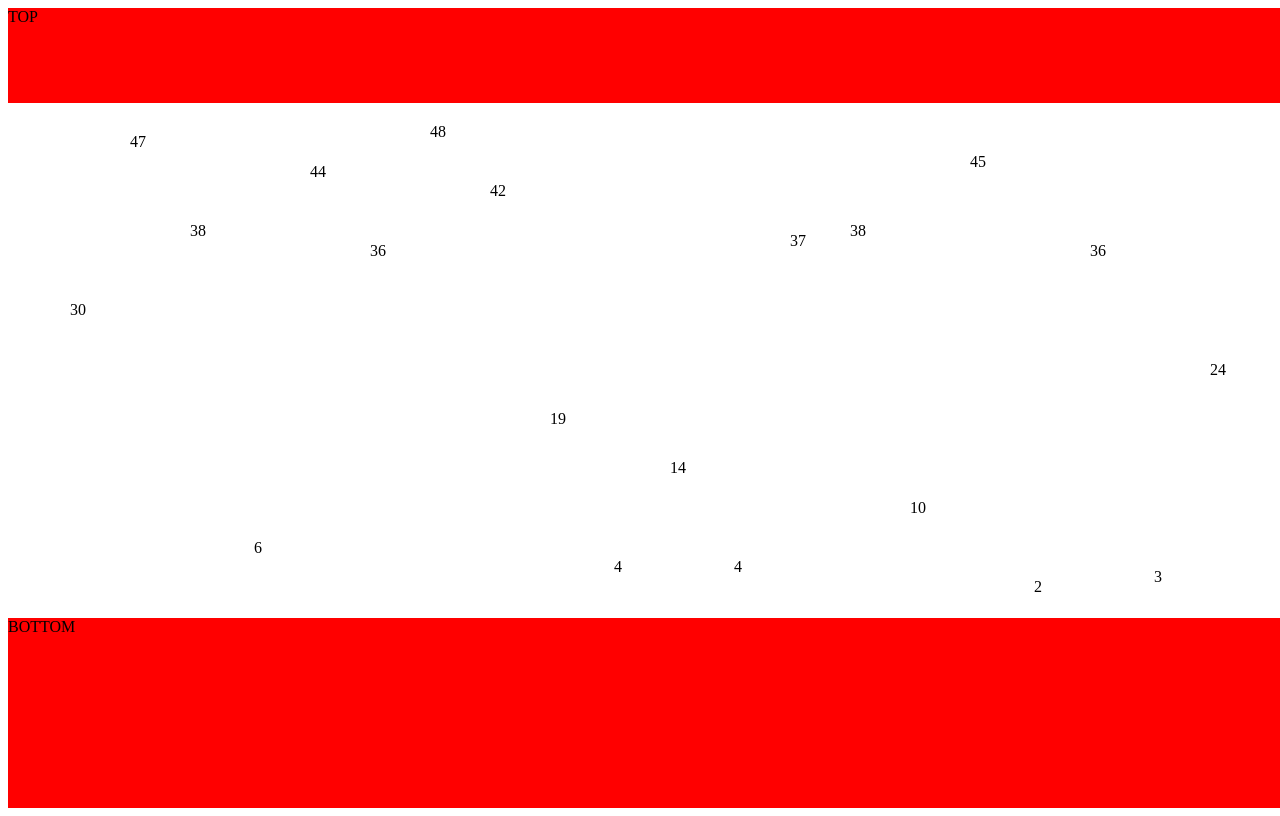
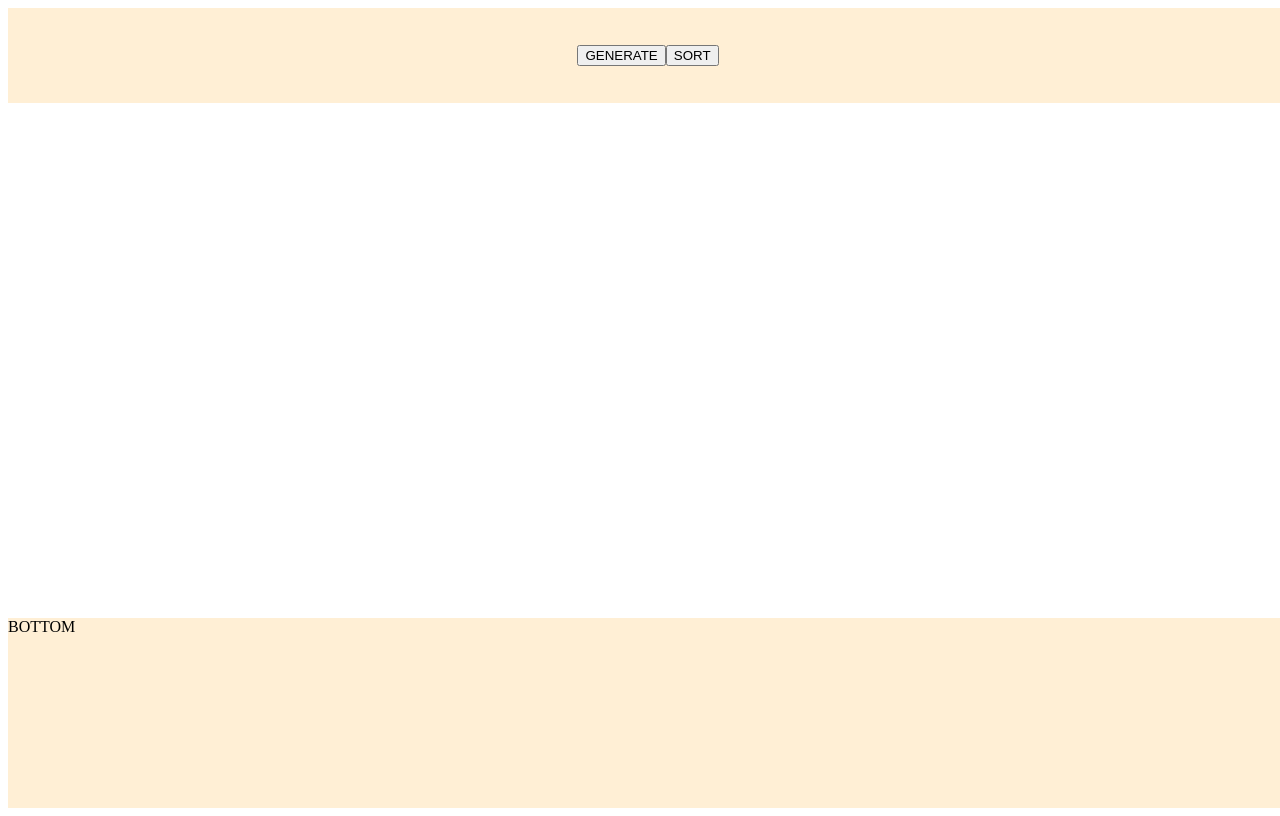
Before and after one commit to h3l1o5/sorting-visualizer, a React (Create React App) app: page / in a window 1280 px wide. Built offline with nearby package versions, Linux system fonts and the light colour scheme; the HTML template or start-up script is replaced by a standard one.

Commit message:
bubble-sort works

```diff
--- a/src/App.tsx
+++ b/src/App.tsx
@@ -1,58 +1,107 @@
-import React, { useEffect, useState } from "react";
+import React, { useState, useRef } from "react";
 import "./App.css";
 import _ from "lodash";
+import bubbleSort from "./sorting-algos/bubble-sort";
 
 const App: React.FC = () => {
+  const sortingIntervalId = useRef<any>(null);
   const [state, setState] = useState({
-    max: 20,
-    elements: [1, 2, 3, 4, 5, 6, 7, 8, 9, 10, 11, 12, 13, 14, 15, 16, 17, 18, 19, 20],
+    elements: [
+      { id: 0, value: 1, position: 0, color: "#fff" },
+      { id: 1, value: 2, position: 1, color: "#fff" },
+      { id: 2, value: 3, position: 2, color: "#fff" },
+      { id: 3, value: 4, position: 3, color: "#fff" },
+      { id: 4, value: 5, position: 4, color: "#fff" },
+      { id: 5, value: 6, position: 5, color: "#fff" },
+      { id: 6, value: 7, position: 6, color: "#fff" },
+      { id: 7, value: 8, position: 7, color: "#fff" },
+      { id: 8, value: 9, position: 8, color: "#fff" },
+      { id: 9, value: 10, position: 9, color: "#fff" },
+    ],
   });
 
-  useEffect(() => {
-    setInterval(() => {
-      const newElements = _.range(20).map(() => Math.floor(Math.random() * 49) + 1);
-      const newMax = _.max(newElements) || 0;
+  const handleGenerate = () => {
+    clearInterval(sortingIntervalId.current);
 
-      setState({
-        max: newMax,
-        elements: newElements,
-      });
-    }, 2000);
-  }, []);
+    const amount = _.random(10, 30);
+    const elements = _.chain(amount)
+      .range()
+      .map(i => ({ id: _.random(1, true), value: _.random(1, 30), position: i, color: "#fff" }))
+      .value();
+
+    setState({ elements });
+  };
+
+  const handleSort = () => {
+    clearInterval(sortingIntervalId.current);
+
+    const steps = bubbleSort(state.elements);
+    let i = 0;
+    sortingIntervalId.current = setInterval(() => {
+      if (i < steps.length) {
+        setState({ elements: steps[i] });
+        i++;
+      } else {
+        clearInterval(sortingIntervalId.current);
+      }
+    }, 100);
+  };
+
+  const maxValue = _.maxBy(state.elements, e => e.value)!.value;
 
   return (
     <div style={{ width: "100vw", height: "100vh", display: "flex", flexDirection: "column" }}>
-      <div style={{ flex: 1, backgroundColor: "red" }}>TOP</div>
+      <div
+        style={{
+          flex: 1,
+          backgroundColor: "papayawhip",
+          display: "flex",
+          justifyContent: "center",
+          alignItems: "center",
+        }}
+      >
+        <button onClick={handleGenerate}>GENERATE</button>
+        <button onClick={handleSort}>SORT</button>
+      </div>
       <div
         style={{
           flex: 5,
-          display: "flex",
-          flexDirection: "row",
-          justifyContent: "center",
-          alignItems: "flex-end",
           padding: "20px 40px",
         }}
       >
-        {state.elements.map((e, index) => (
+        <div style={{ height: "100%", width: "100%", position: "relative" }}>
+          {state.elements.map(e => (
             <div
-            key={index}
+              key={e.id}
               style={{
-              flex: 1,
+                transition: "all 100ms",
+                position: "absolute",
+                bottom: 0,
+                left: `calc((100% / ${state.elements.length}) * ${e.position})`,
+                height: `calc(100% * ${e.value / maxValue})`,
+                width: `calc(100% / ${state.elements.length})`,
+                padding: "5px",
+                boxSizing: "border-box",
+              }}
+            >
+              <p style={{ color: e.color, margin: 0, textAlign: "center" }}>{e.value}</p>
+              <div
+                style={{
+                  height: "100%",
+                  width: "100%",
+                  backgroundColor: e.color,
+                  borderRadius: "5px",
                   display: "flex",
                   flexDirection: "column",
                   justifyContent: "flex-start",
                   alignItems: "center",
-              height: `calc(100% * ${e / state.max})`,
-              margin: "0px 5px",
-              backgroundColor: "#fff",
-              borderRadius: "5px",
                 }}
-          >
-            {e}
+              ></div>
             </div>
           ))}
         </div>
-      <div style={{ flex: 2, backgroundColor: "red" }}>BOTTOM</div>
+      </div>
+      <div style={{ flex: 2, backgroundColor: "papayawhip" }}>BOTTOM</div>
     </div>
   );
 };
--- /dev/null
+++ b/src/interfaces.ts
@@ -0,0 +1,8 @@
+export interface Element {
+  id: number;
+  value: number;
+  position: number;
+  color: string;
+}
+
+export type Data = Element[];
--- /dev/null
+++ b/src/sorting-algos/bubble-sort.ts
@@ -0,0 +1,57 @@
+import { Data } from "../interfaces";
+import _ from "lodash";
+
+export default (data: Data) => {
+  const length = data.length;
+  const status: Data[] = [];
+  status.push(_.cloneDeep(data));
+
+  for (let i = 0; i < length; i++) {
+    let swapped = false;
+    for (let j = 0; j < length - 1 - i; j++) {
+      const nextStatus = _.cloneDeep(_.last(status))!;
+      const elementA = _.find(nextStatus, e => e.position === j)!;
+      const elementB = _.find(nextStatus, e => e.position === j + 1)!;
+
+      nextStatus.forEach(e => {
+        if (e.color === "green") {
+          e.color = "#fff";
+        }
+      });
+      elementA.color = "green";
+      elementB.color = "green";
+
+      status.push(_.cloneDeep(nextStatus));
+
+      if (elementA.value - elementB.value > 0) {
+        swapped = true;
+
+        const temp = elementA.position;
+        elementA.position = elementB.position;
+        elementB.position = temp;
+        status.push(_.cloneDeep(nextStatus));
+      }
+    }
+
+    const nextStatus = _.cloneDeep(_.last(status))!;
+
+    if (!swapped) {
+      nextStatus.forEach(e => {
+        e.color = "#DB7093";
+      });
+      status.push(_.cloneDeep(nextStatus));
+      break;
+    }
+
+    const sortedElement = _.find(nextStatus, e => e.position === length - 1 - i)!;
+    nextStatus.forEach(e => {
+      if (e.color === "green") {
+        e.color = "#fff";
+      }
+    });
+    sortedElement.color = "#DB7093";
+    status.push(_.cloneDeep(nextStatus));
+  }
+
+  return status;
+};
```
Lines whose indentation alone changed are shown as unchanged.
